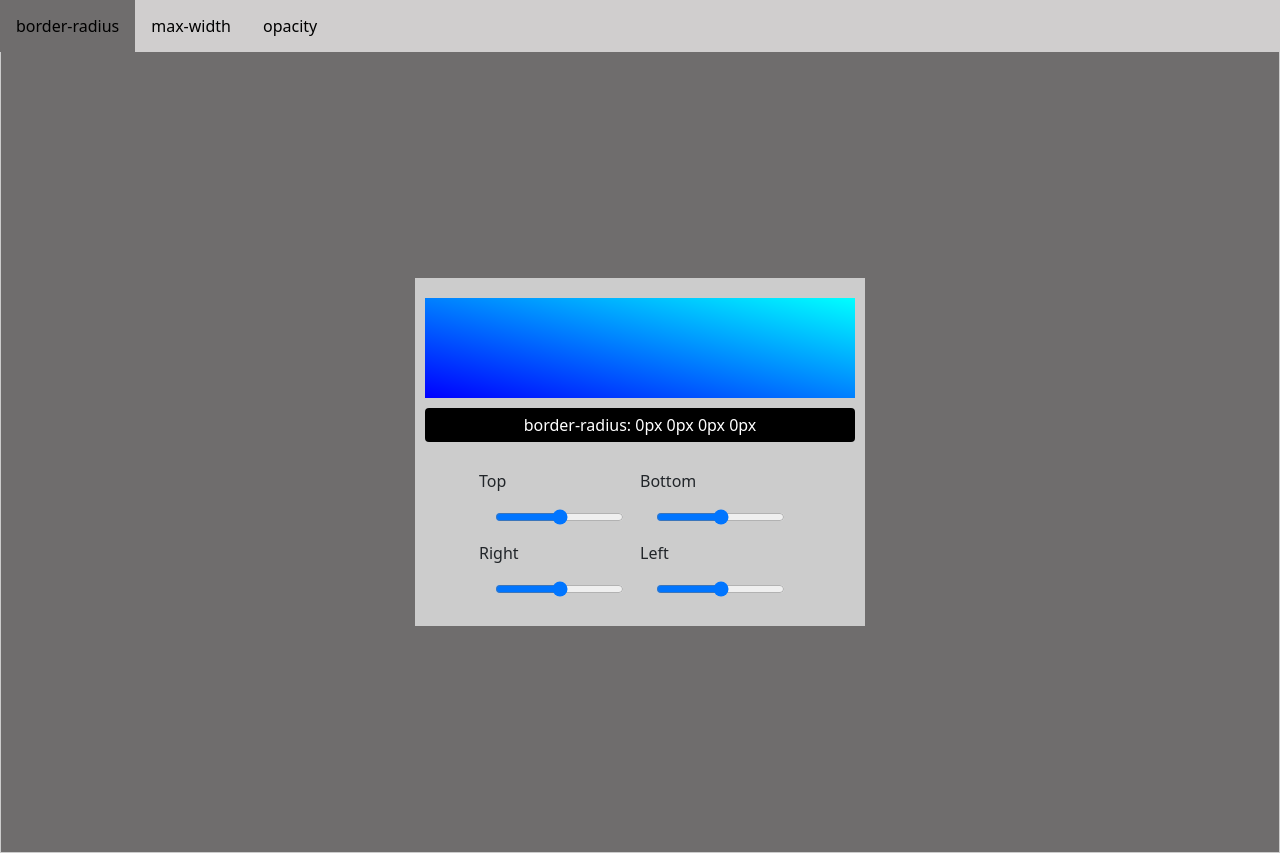
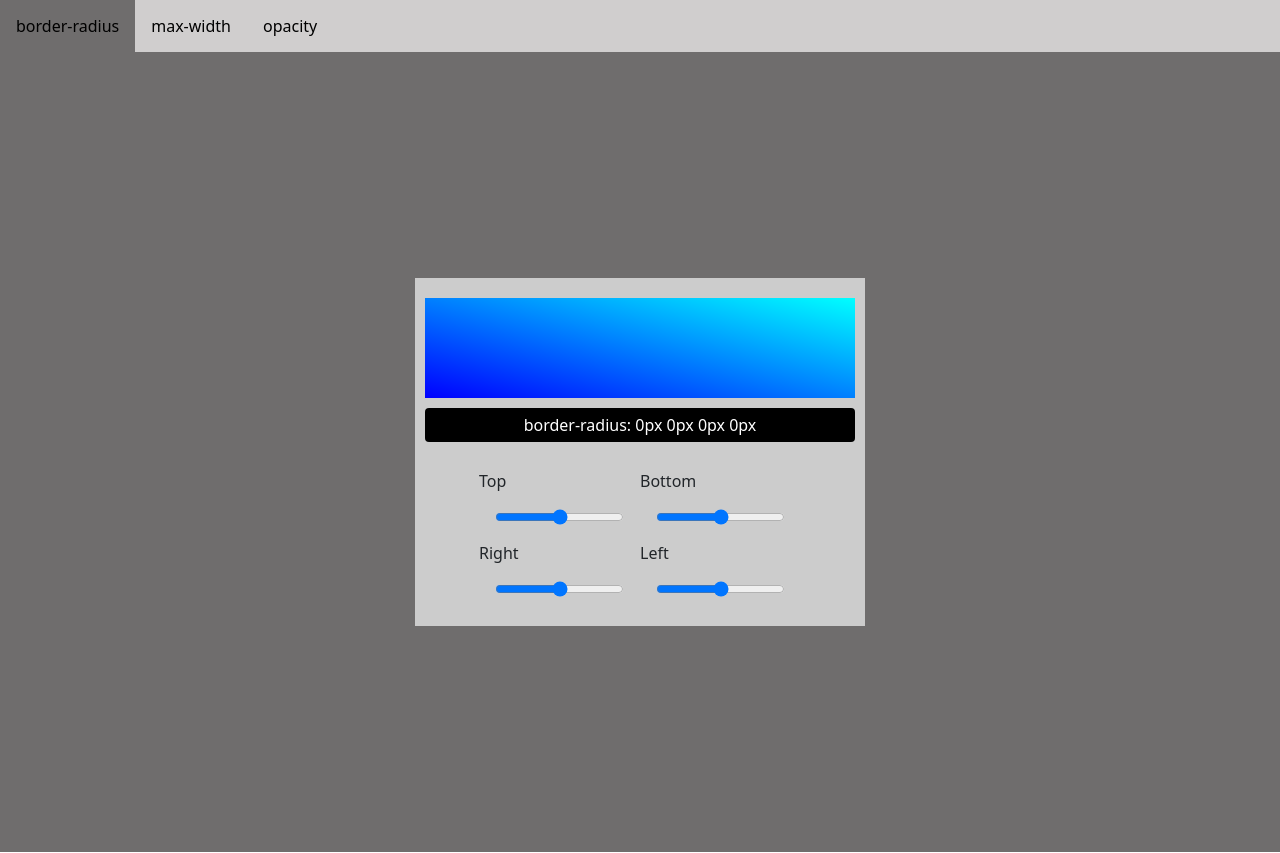
Before and after one commit to SlavikLud4ak/LabWeb, a plain HTML site: page LR_8_JS/index.html in a window 1280 px wide. Drawn offline with nearby package versions, Linux system fonts and the light colour scheme.

Commit message:
update
Signed-off-by: Yaroslav-Ludchak1234 <yaroslav.ludchak-pi1901@kep.nung.edu.ua>

```diff
--- a/LR_8_JS/style.css
+++ b/LR_8_JS/style.css
@@ -38,7 +38,7 @@
 
 .tabcontent {
     display: none;
-    border: 1px solid #ccc;
+    /* border: 1px solid #ccc; */
     border-top: none;
 }
 
```
